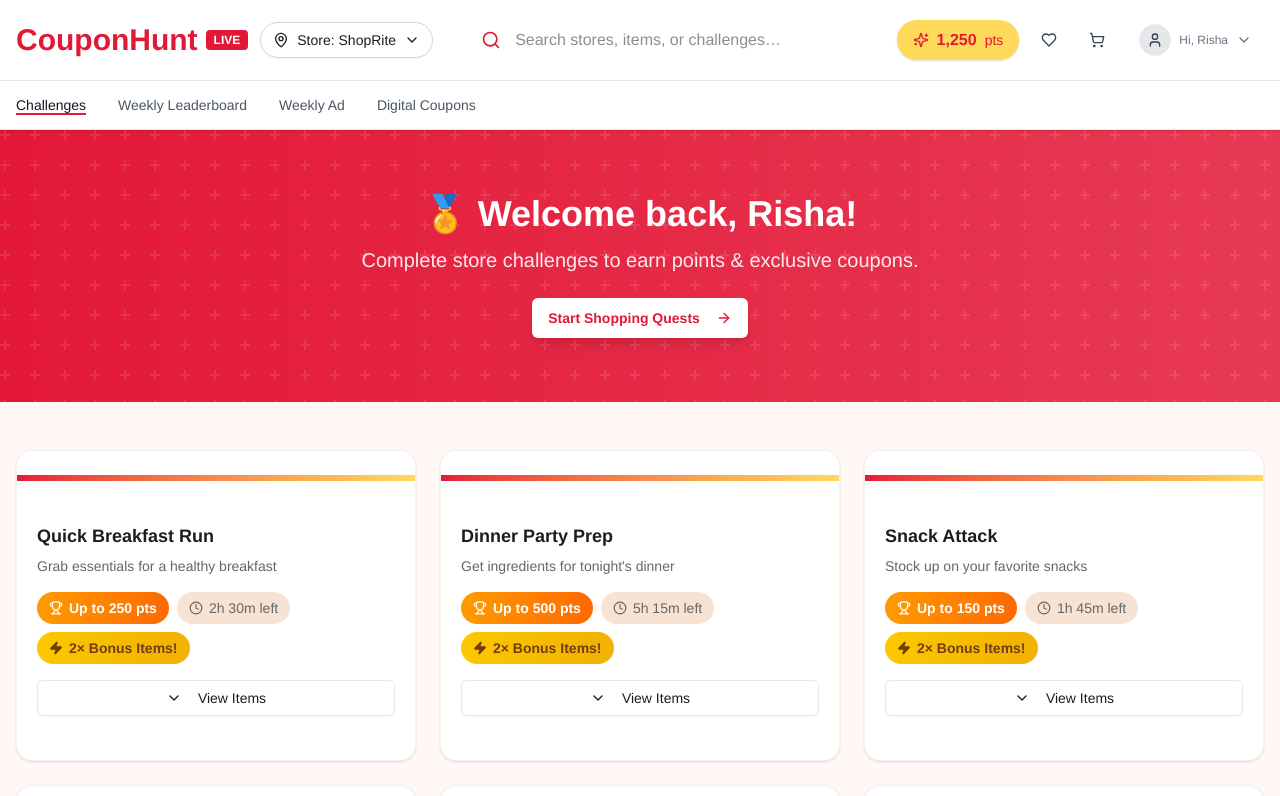
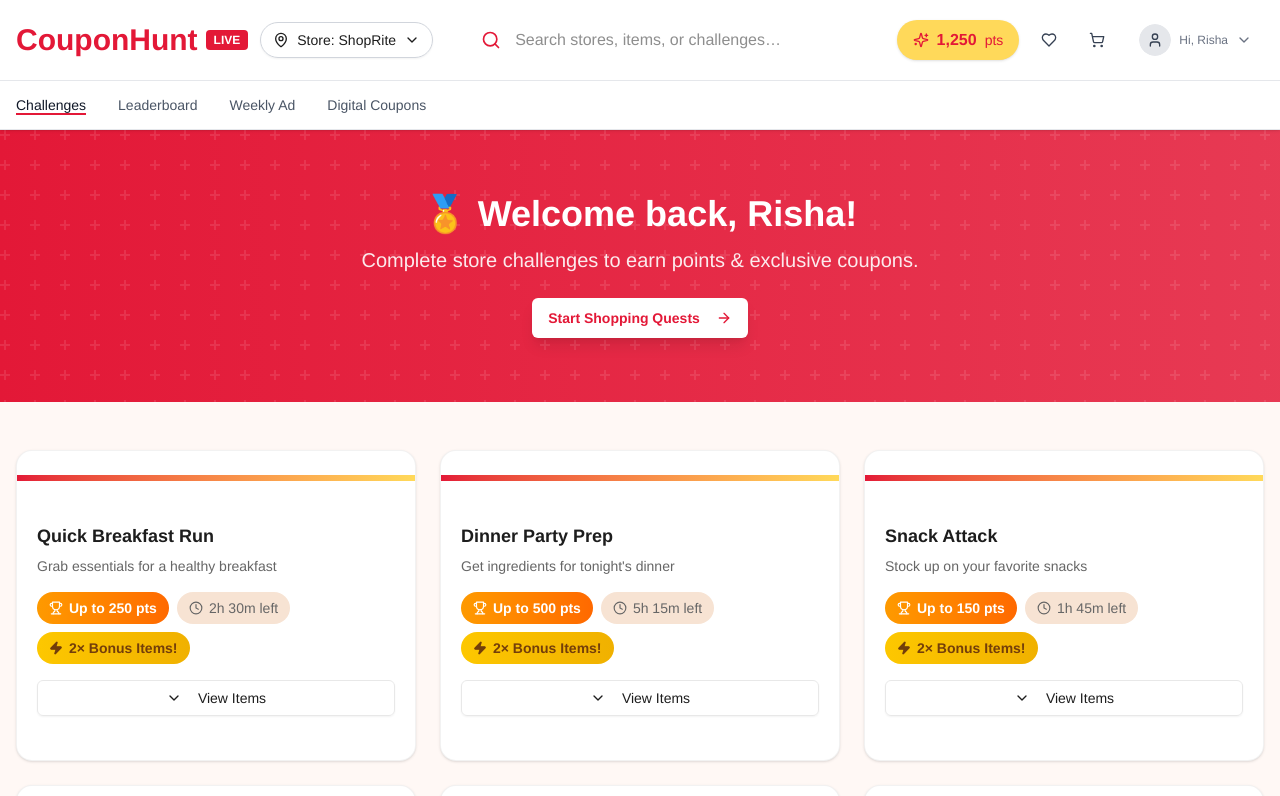
Before and after one commit to SohomPal/CartQuest, a Next.js app in the folder frontend/: page / in a window 1280 px wide. Shown: the top 796 px of the page. Built offline with nearby package versions, Linux system fonts and the light colour scheme.

Commit message:
renamed weekly leaderboard to leaderboard

```diff
--- a/frontend/components/header.tsx
+++ b/frontend/components/header.tsx
@@ -162,12 +162,12 @@ export function Header() {
               <Link href="/leaderboard">
                 <button
                   className={`text-sm font-medium transition-colors relative h-full ${
-                    activeTab === "weekly-leaderboard" ? "text-gray-900" : "text-gray-600 hover:text-gray-900"
+                    activeTab === "leaderboard" ? "text-gray-900" : "text-gray-600 hover:text-gray-900"
                   }`}
-                  onClick={() => setActiveTab("weekly-leaderboard")}
+                  onClick={() => setActiveTab("leaderboard")}
                 >
-                  Weekly Leaderboard
-                  {activeTab === "weekly-leaderboard" && (
+                  Leaderboard
+                  {activeTab === "leaderboard" && (
                     <div
                       className="absolute bottom-0 left-0 right-0 h-0.5"
                       style={{ backgroundColor: currentStore.colors.primary }}
```
